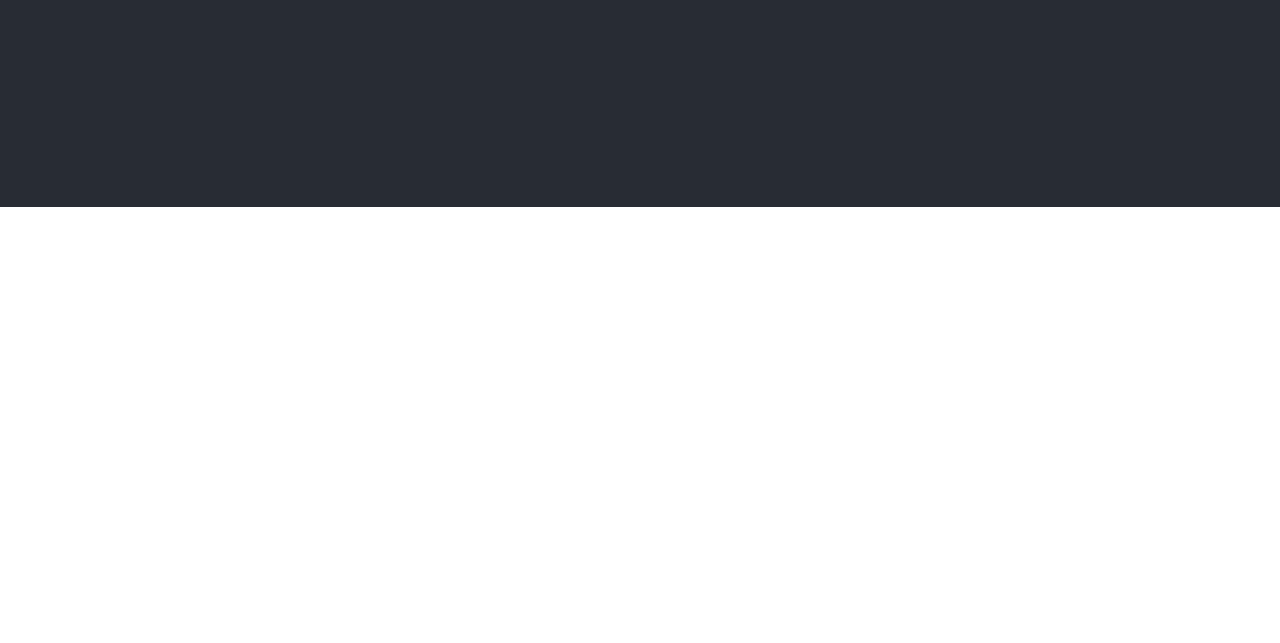
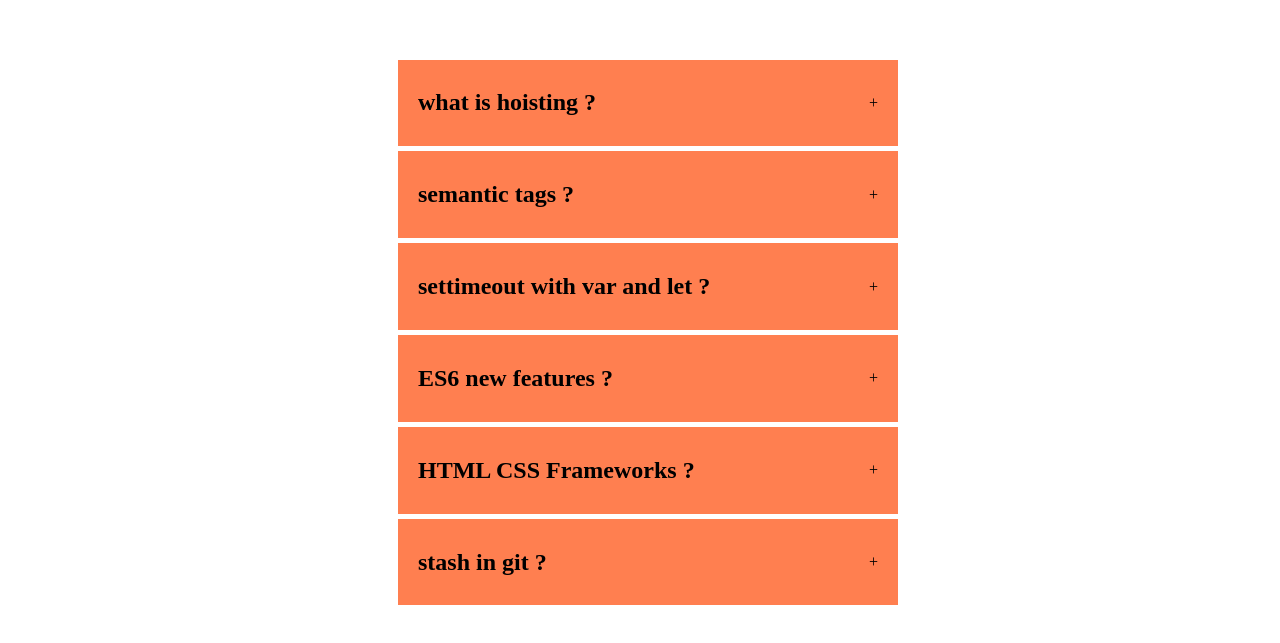
Before and after one commit to RamyaKandagatla/Accordion-component, a React (Create React App) app in the folder allopen/: page / in a window 1280 px wide. Shown: the part 593-1236 px from the top of the page. Before the commit the page ends 800 px from the top, so only its background shows below. Built offline with nearby package versions, Linux system fonts and the light colour scheme.

Commit message:
All open Accordion components

```diff
--- a/allopen/src/App.css
+++ b/allopen/src/App.css
@@ -1,38 +1,24 @@
-.App {
-  text-align: center;
+
+.wrapper{
+    display:flex;
+    width:100vw;
+    height:230vh;
+    justify-content: center;
+    align-items: center;
+
 }
 
-.App-logo {
-  height: 40vmin;
-  pointer-events: none;
+
+.accordion{
+    width:500px;
 }
-
-@media (prefers-reduced-motion: no-preference) {
-  .App-logo {
-    animation: App-logo-spin infinite 20s linear;
-  }
+.item{
+    background-color: coral;
+    margin-bottom: 5px;
+    padding: 10px 20px;
 }
-
-.App-header {
-  background-color: #282c34;
-  min-height: 100vh;
-  display: flex;
-  flex-direction: column;
-  align-items: center;
-  justify-content: center;
-  font-size: calc(10px + 2vmin);
-  color: white;
+.title{
+    display:flex;
+    align-items: center;
+    justify-content: space-between;
 }
-
-.App-link {
-  color: #61dafb;
-}
-
-@keyframes App-logo-spin {
-  from {
-    transform: rotate(0deg);
-  }
-  to {
-    transform: rotate(360deg);
-  }
-}
--- a/allopen/src/App.js
+++ b/allopen/src/App.js
@@ -1,14 +1,57 @@
+import {useState} from 'react' ;
 import './App.css';
 
+
 function App() {
+  const[show,setShow] = useState(false);
   return (
-    <div className="App">
-      <header className="App-header">
+    <div className='wrapper'>
+      <div className='accordion'>
+      {data.map((item,i)=>(
+        <div className='item'>
+          <div className='title'>
+            <h2>{item.question}</h2>
+            <span onClick={()=>setShow(!show)}>{ show ? "-":"+"}</span>
+          </div>
+          <div className='content'>{show && <p>{item.answer}</p>}</div>
 
+        </div>
 
-      </header>
+      )
+
+      )}
+
+      </div>
     </div>
   );
 }
 
+const data=[
+  {
+      question:'what is hoisting ? ',
+      answer:'Lorem ipsum dolor sit amet. Non quia quaerat est similique molestias id error quia ad corrupti nihil 33 quaerat dolor. Qui quidem numquam ex eligendi repudiandae ut atque enim et natus corrupti qui vitae eaque At neque veritatis ut magnam molestias. Et dolor non sint quidem nam tenetur nulla sit quas perspiciatis ea asperiores veritatis est optio consequatur!'
+  },
+  {
+      question:'semantic tags ? ',
+      answer:'Lorem ipsum dolor sit amet. Non quia quaerat est similique molestias id error quia ad corrupti nihil 33 quaerat dolor. Qui quidem numquam ex eligendi repudiandae ut atque enim et natus corrupti qui vitae eaque At neque veritatis ut magnam molestias. Et dolor non sint quidem nam tenetur nulla sit quas perspiciatis ea asperiores veritatis est optio consequatur!'
+  },
+  {
+      question:'settimeout with var and let ? ',
+      answer:'Lorem ipsum dolor sit amet. Non quia quaerat est similique molestias id error quia ad corrupti nihil 33 quaerat dolor. Qui quidem numquam ex eligendi repudiandae ut atque enim et natus corrupti qui vitae eaque At neque veritatis ut magnam molestias. Et dolor non sint quidem nam tenetur nulla sit quas perspiciatis ea asperiores veritatis est optio consequatur!'
+  },
+  {
+      question:'ES6 new features ? ',
+      answer:'Lorem ipsum dolor sit amet. Non quia quaerat est similique molestias id error quia ad corrupti nihil 33 quaerat dolor. Qui quidem numquam ex eligendi repudiandae ut atque enim et natus corrupti qui vitae eaque At neque veritatis ut magnam molestias. Et dolor non sint quidem nam tenetur nulla sit quas perspiciatis ea asperiores veritatis est optio consequatur!'
+  },
+  {
+      question:'HTML CSS Frameworks ? ',
+      answer:'Lorem ipsum dolor sit amet. Non quia quaerat est similique molestias id error quia ad corrupti nihil 33 quaerat dolor. Qui quidem numquam ex eligendi repudiandae ut atque enim et natus corrupti qui vitae eaque At neque veritatis ut magnam molestias. Et dolor non sint quidem nam tenetur nulla sit quas perspiciatis ea asperiores veritatis est optio consequatur!'
+  },
+  {
+      question:'stash in git ? ',
+      answer:'Lorem ipsum dolor sit amet. Non quia quaerat est similique molestias id error quia ad corrupti nihil 33 quaerat dolor. Qui quidem numquam ex eligendi repudiandae ut atque enim et natus corrupti qui vitae eaque At neque veritatis ut magnam molestias. Et dolor non sint quidem nam tenetur nulla sit quas perspiciatis ea asperiores veritatis est optio consequatur!'
+  },
+
+];
+
 export default App;
--- a/allopen/src/index.css
+++ /dev/null
@@ -1,13 +0,0 @@
-body {
-  margin: 0;
-  font-family: -apple-system, BlinkMacSystemFont, 'Segoe UI', 'Roboto', 'Oxygen',
-    'Ubuntu', 'Cantarell', 'Fira Sans', 'Droid Sans', 'Helvetica Neue',
-    sans-serif;
-  -webkit-font-smoothing: antialiased;
-  -moz-osx-font-smoothing: grayscale;
-}
-
-code {
-  font-family: source-code-pro, Menlo, Monaco, Consolas, 'Courier New',
-    monospace;
-}
--- a/allopen/src/index.js
+++ b/allopen/src/index.js
@@ -1,6 +1,5 @@
 import React from 'react';
 import ReactDOM from 'react-dom';
-import './index.css';
 import App from './App';
 import reportWebVitals from './reportWebVitals';
 
```
